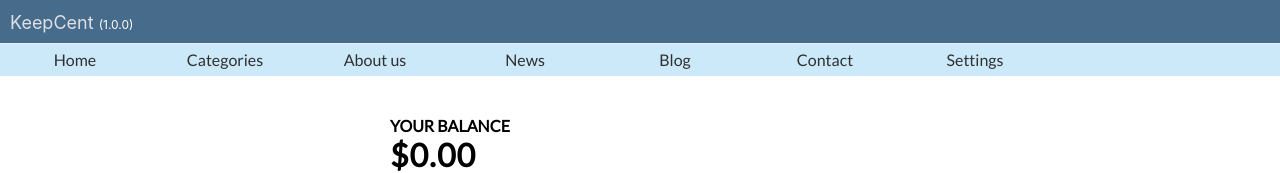
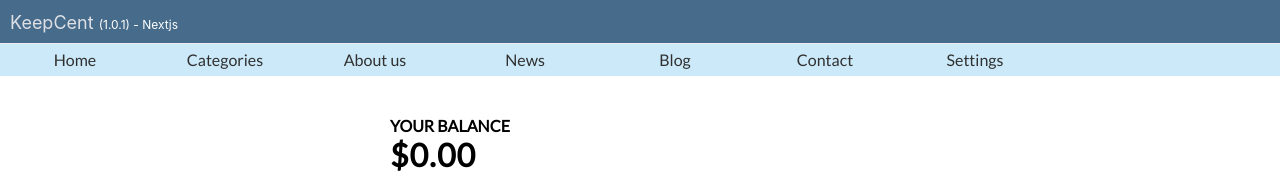
Before and after one commit to SiaExplains/keepcent, a Next.js app: page / in a window 1280 px wide. Shown: the top 173 px of the page. Built offline with nearby package versions, Linux system fonts and the light colour scheme.

Commit message:
Migrate to nextjs

```diff
--- a/src/components/Layout/Header.tsx
+++ b/src/components/Layout/Header.tsx
@@ -5,7 +5,7 @@ const Header = () => {
     <div className="et-header">
       <div className="et-header__center" id="et-header">
         <div className="et-logo et-hidden-xs">
-          KeepCent <span>(1.0.0)</span>
+          KeepCent <span>(1.0.1) - Nextjs</span>
         </div>
       </div>
     </div>
```
